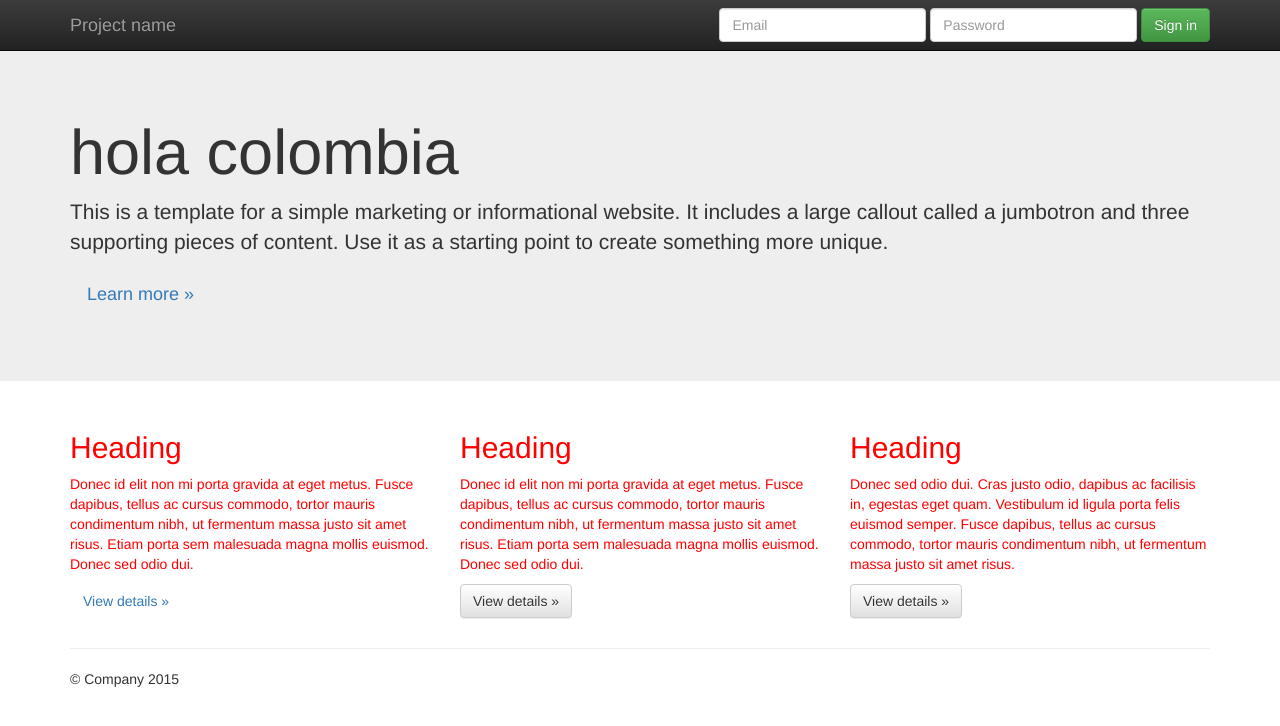
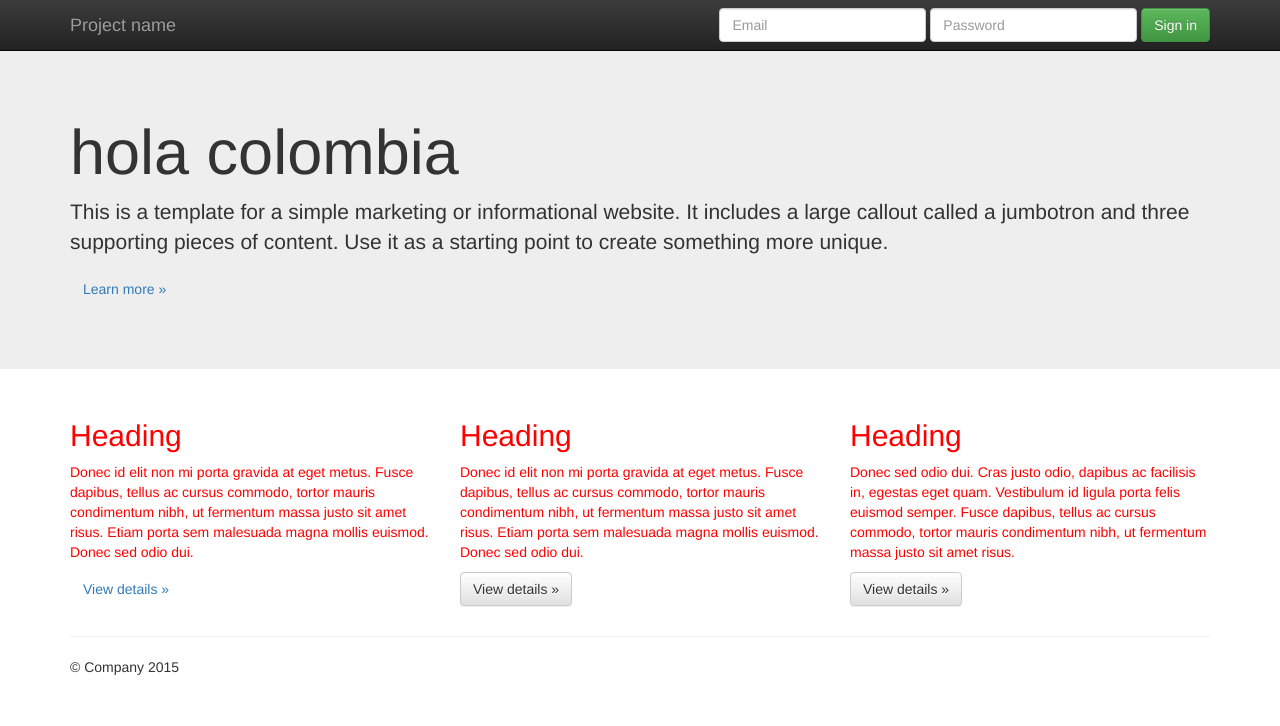
Before and after one commit to pablonarvaez20152016/enclasegit2, a plain HTML site: page initializr-verekia-4.0/initializr/index.html in a window 1280 px wide. Drawn offline with nearby package versions, Linux system fonts and the light colour scheme.

```diff
--- a/initializr-verekia-4.0/initializr/index.html
+++ b/initializr-verekia-4.0/initializr/index.html
@@ -57,7 +57,7 @@
       <div class="container">
         <h1>hola colombia</h1>
         <p>This is a template for a simple marketing or informational website. It includes a large callout called a jumbotron and three supporting pieces of content. Use it as a starting point to create something more unique.</p>
-        <p><a class="btn btn-succes btn-lg" href="#" role="button">Learn more &raquo;</a></p>
+        <p><a class="btn btn-succes " href="#" role="button">Learn more &raquo;</a></p>
       </div>
     </div>
 
```
